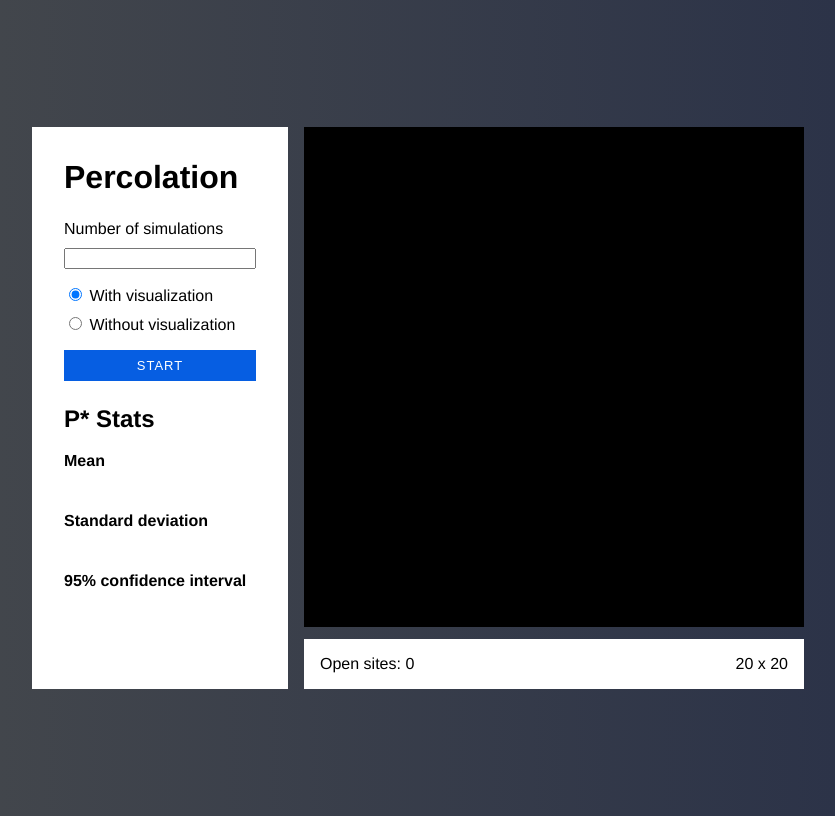
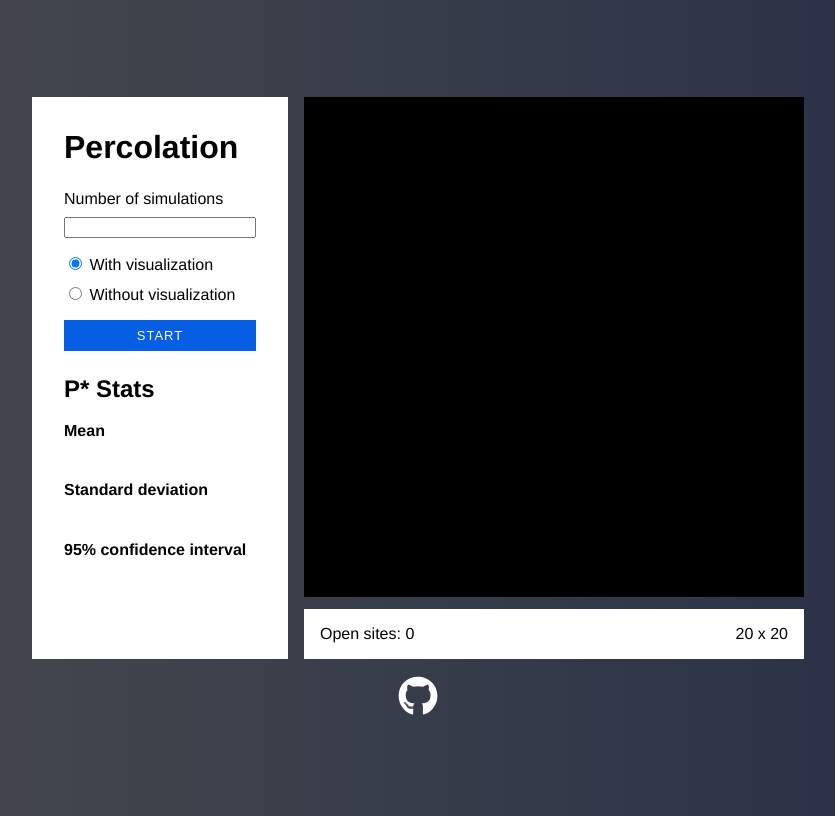
Before and after one commit to torresomarmx/percolate, a website built with webpack: page index.html in a window 1280 px wide. Shown: the whole page, without its empty margins (222-1057 px from the left). Built offline with nearby package versions, Linux system fonts and the light colour scheme.

Commit message:
add github icon

```diff
--- a/index.html
+++ b/index.html
@@ -4,6 +4,8 @@
     <head>
         <meta charset="utf-8">
         <link rel="stylesheet" href="lib/styles.css">
+        <script defer src="https://use.fontawesome.com/releases/v5.0.8/js/all.js" integrity="sha384-SlE991lGASHoBfWbelyBPLsUlwY1GwNDJo3jSJO04KZ33K2bwfV9YBauFfnzvynJ"
+            crossorigin="anonymous"></script>
     </head>
     <body>
         <div id="view-container">
@@ -53,6 +55,11 @@
                     </div>
                 </div>
             </div>
+            <div class="about">
+                <a href="https://github.com/01omartorres/percolation" target="__blank">
+                    <i class="fab fa-github"></i>
+                </a>
+            </div>
         </div>
 
         <script src="lib/bundle.js"></script>
--- a/lib/styles.css
+++ b/lib/styles.css
@@ -5,6 +5,10 @@
 body{
     background: linear-gradient(to right, #484b4d, #262e47);
     font-family: 'Ubuntu', Helvetica, Arial, sans-serif;
+}
+
+a{
+    color: white;
 }
 
 h1,h2,p{
@@ -99,3 +103,10 @@ canvas{
 #number-of-simulations{
     width: 100%;
 }
+
+
+.about{
+    margin-top: 1rem;
+    font-size: 40px;
+    color: white;
+}
```
Also changed, not shown: docs/preview.png (added).
